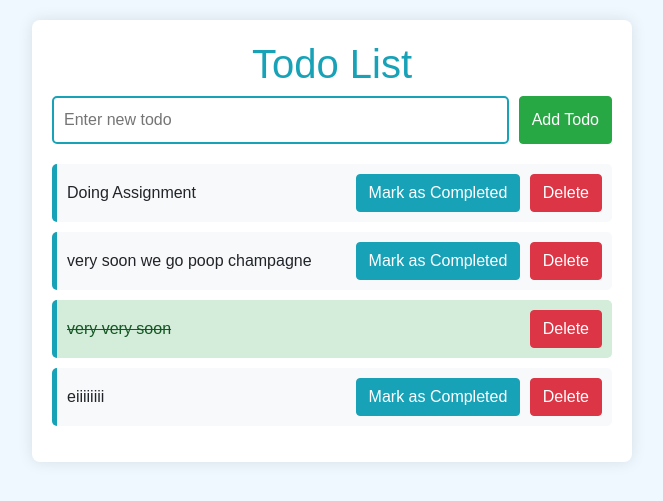
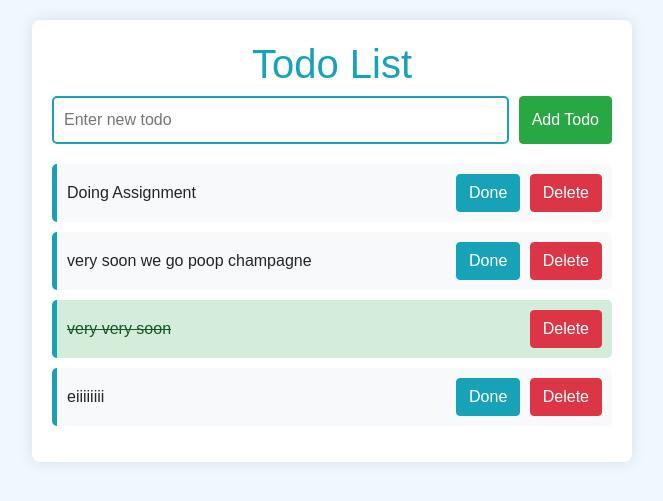
Before and after one commit to Blairnation/todo_app, a Django app: page / in a window 1280 px wide. Shown: the top 501 px of the page, without its empty margins (308-971 px from the left). Run offline with Django 5.2, Linux system fonts and the light colour scheme; data comes from the database, SQL or seed files in the repository; some libraries are stand-ins or nearby versions.

Commit message:
todo modified

```diff
--- a/todo/templates/index.html
+++ b/todo/templates/index.html
@@ -87,7 +87,7 @@
                     <form action="{% url 'todo:update-todo' %}" method="POST" style="display:inline;">
                         {% csrf_token %}
                         <input type="hidden" name="todo_id" value="{{ todo.id }}">
-                        <button type="submit" class="btn btn-info">Mark as Completed</button>
+                        <button type="submit" class="btn btn-info">Done</button>
                     </form>
                     {% endif %}
 
```
